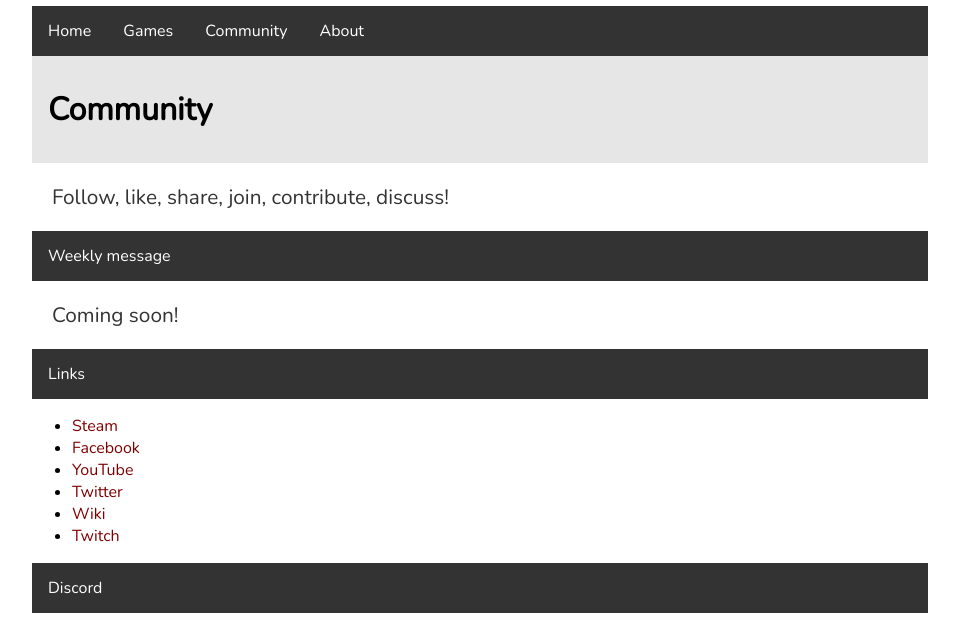
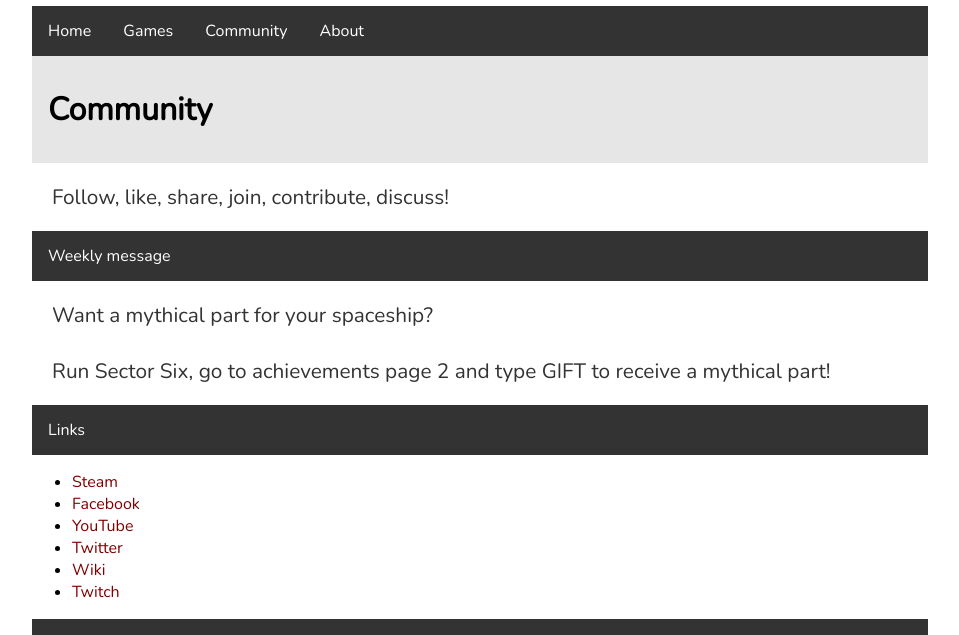
Before and after one commit to Phoebe3663/Zuurix.github.io, a Jekyll site: the page built from community/index.html, in a window 1280 px wide. Shown: the part 308-943 px from the top of the page, without its empty margins (160-1119 px from the left). Built offline with Jekyll 4.4.1, drawn with Linux system fonts in a browser that asks for light colours; comment, search, counter and statistics services are not loaded.

Commit message:
Update index.html

```diff
--- a/community/index.html
+++ b/community/index.html
@@ -10,7 +10,8 @@ title: Zuurix.com - Community
 <a>Weekly message</a>
 </comments>
 
-<p>Coming soon!</p>
+<p>Want a mythical part for your spaceship?</p>
+<p>Run Sector Six, go to achievements page 2 and type GIFT to receive a mythical part!</p>
 
 <comments>
 <a>Links</a>
```
